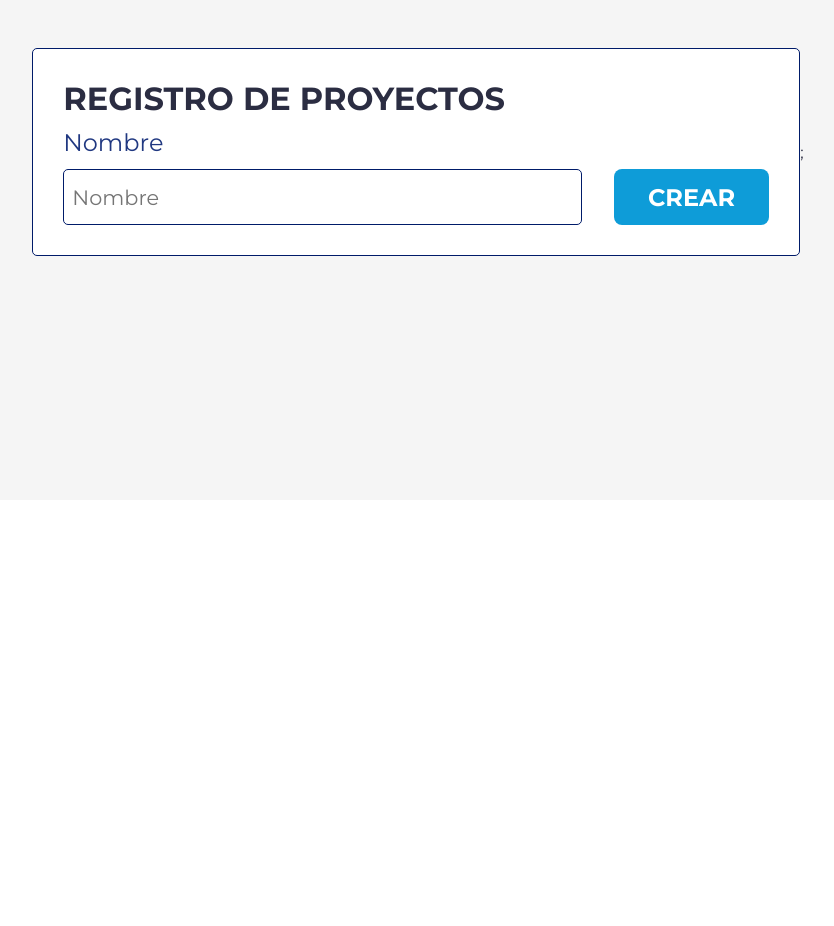
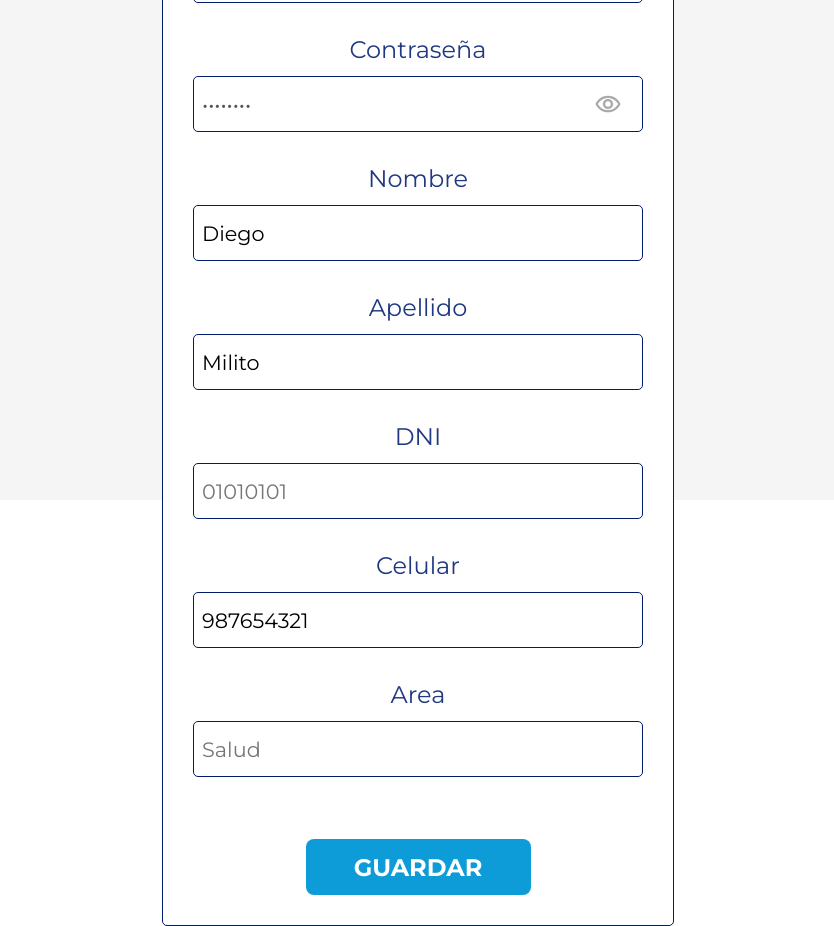
Before and after one commit to juancotrado/quisvar_proyect_ft, a React (Vite) app: page /dashboard in a window 1280 px wide. Shown: the part 300-1226 px from the top of the page, without its empty margins (222-1056 px from the left). Before the commit the page ends 800 px from the top, so only its background shows below. Built offline with nearby package versions, Linux system fonts and the light colour scheme; no server answers; sample sign-in values are in the browser's storage.

Commit message:
feat: added card edit profile

```diff
--- /dev/null
+++ b/src/components/cardEditProfile/CardEditProfile.css
@@ -0,0 +1,71 @@
+.content-area {
+  width: 100%;
+  min-height: calc(100vh - var(--header-height));
+  display: flex;
+  justify-content: center;
+  align-items: center;
+}
+.input-select {
+  height: 3.5rem;
+  width: 100%;
+  border: 1px solid var(--color-secondary);
+  border-radius: 5px;
+  padding: 0.5rem;
+  font-size: var(--size-input);
+}
+.select-area {
+  display: grid;
+  gap: 2rem;
+  width: 100%;
+}
+.input-label {
+  width: 100%;
+  height: 25px;
+  color: #203881;
+  font-size: var(--size-label);
+}
+.input-select {
+  color: #203881;
+  font-size: var(--size-label);
+}
+select:focus {
+  outline: none;
+}
+.card-edit-profile {
+  width: 40%;
+  height: 100%;
+  padding: 30px;
+  display: flex;
+  flex-direction: column;
+  gap: 2rem;
+  border: 1px solid var(--color-secondary);
+  border-radius: 5px;
+  background-color: white;
+  text-align: center;
+}
+.col {
+  display: flex;
+  justify-content: space-between;
+  gap: 2rem;
+}
+.btn-build {
+  width: 100%;
+  display: flex;
+  justify-content: center;
+  align-items: center;
+}
+.btn {
+  width: 50%;
+  height: 3.5rem;
+  border-radius: 8px;
+  font-size: var(--size-button);
+  font-weight: bold;
+  background-color: var(--color-primary);
+  color: white;
+  cursor: pointer;
+  transition: background-color 0.5s ease;
+  margin-top: 30px;
+}
+.btn:hover {
+  background-color: var(--color-secondary);
+}
--- /dev/null
+++ b/src/components/cardEditProfile/CardEditProfile.tsx
@@ -0,0 +1,54 @@
+import Input from '../shared/Input/Input';
+import { motion } from 'framer-motion';
+import './CardEditProfile.css';
+
+const CardEditUser = () => {
+  const data = {
+    //endpoint data answer
+    email: 'diego@gmail.com',
+    password: 'diego123',
+    firstName: 'Diego',
+    lastName: 'Milito',
+    dni: '01010101',
+    celular: '987654321',
+    area: 'Salud',
+  };
+  const handleSave = () => {
+    console.log('Guardado');
+  };
+  return (
+    <div className="card-edit-profile">
+      <h1>EDITAR PERFIL</h1>
+      <Input
+        placeholder={data.email}
+        label="Correo"
+        col={true}
+        disabled={true}
+      />
+      <Input
+        value={data.password}
+        label="Contraseña"
+        type="password"
+        col={true}
+        disabled={true}
+      />
+      <Input value={data.firstName} label="Nombre" col={true} />
+      <Input value={data.lastName} label="Apellido" col={true} />
+      <Input placeholder={data.dni} label="DNI" col={true} disabled={true} />
+      <Input value={data.celular} label="Celular" col={true} />
+      <Input placeholder={data.area} label="Area" col={true} disabled={true} />
+
+      <div className="btn-build">
+        <motion.button
+          className="btn"
+          whileTap={{ scale: 0.9 }}
+          onClick={handleSave}
+        >
+          GUARDAR
+        </motion.button>
+      </div>
+    </div>
+  );
+};
+
+export default CardEditUser;
--- a/src/components/index.ts
+++ b/src/components/index.ts
@@ -8,16 +8,18 @@ import CardRegisterTask from './cardRegisterTask/CardRegisterTask';
 import CardRegisterProject from './cardRegisterProject/CardRegisterProject';
 import Select from './shared/select/Select';
 import TextArea from './shared/textArea/TextArea';
+import CardEditUser from './cardEditProfile/CardEditProfile';
 
 export {
   Alert,
   Header,
-  CardRegisterUser,
   Input,
   ProtectedRoute,
+  CardRegisterUser,
   CardRegisterArea,
   CardRegisterTask,
   CardRegisterProject,
+  CardEditUser,
   Select,
   TextArea,
 };
--- a/src/pages/dashboard/dashboard.tsx
+++ b/src/pages/dashboard/dashboard.tsx
@@ -1,10 +1,10 @@
-import { CardRegisterArea } from '../../components';
+import { CardEditUser } from '../../components';
 // import Input from '../../components/shared/Input/Input';
 import './dashboard.css';
 const dashboard = () => {
   return (
     <div className="content-area">
-      <CardRegisterArea />;
+      <CardEditUser />
     </div>
   );
 };
```
